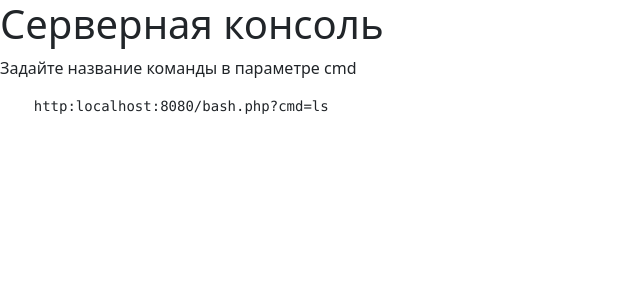
After one commit to PenzaStreetGames/backend_php, a PHP site: page /bash.php in a window 1280 px wide. The commit adds this page. Shown: the top 300 px of the page, without its empty margins (0-640 px from the left). Run offline with PHP 8.4, Linux system fonts and the light colour scheme.

Commit message:
Задание 2: последний пункт

```diff
--- /dev/null
+++ b/task_2/apache/bash.php
@@ -0,0 +1,32 @@
+<!DOCTYPE html>
+<html lang="en">
+<head>
+    <meta charset="UTF-8">
+    <title>Bash</title>
+    <link href="https://cdn.jsdelivr.net/npm/bootstrap@5.0.2/dist/css/bootstrap.min.css" rel="stylesheet" integrity="sha384-EVSTQN3/azprG1Anm3QDgpJLIm9Nao0Yz1ztcQTwFspd3yD65VohhpuuCOmLASjC" crossorigin="anonymous">
+
+</head>
+<body>
+<h1>Серверная консоль</h1>
+<?php
+if (isset($_GET["cmd"])) {
+    $cmd = $_GET["cmd"];
+    $command_list = array("ls", "ps", "whoami", "id");
+    $output = array();
+    if (in_array($cmd, $command_list)) {
+        $message = exec($cmd, $output);
+    } else {
+        $message = "forbidden command ".$cmd;
+        $output[] = $message;
+    }
+    echo "<p>Команда: <pre>".$cmd."</pre></p>";
+    echo "<pre>".implode("<br>", $output)."</pre>";
+} else {
+    echo "<p>Задайте название команды в параметре cmd</p>
+<pre>
+    http:localhost:8080/bash.php?cmd=ls
+</pre>";
+}
+?>
+</body>
+</html>
--- a/task_2/apache/drawer.php
+++ b/task_2/apache/drawer.php
@@ -7,10 +7,6 @@
 </head>
 <body>
 <h1>Рисовашки</h1>
-<p>Задайте число от 0 до 127 в параметре, чтобы нарисовать фигуру</p>
-<pre>
-    http:localhost:8080/drawer.php?num=...
-</pre>
 <?php
 if (isset($_GET['num'])) {
     /*
--- a/task_2/apache/sort.php
+++ b/task_2/apache/sort.php
@@ -46,7 +46,7 @@ if (isset($_GET['array'])) {
 } else {
     echo "<p>Задайте числа, разделённые запятыми в параметре array, чтобы отсортировать их</p>
 <pre>
-    http:localhost:8080/drawer.php?array=4,2,5, ...
+    http:localhost:8080/sort.php?array=4,2,5,...
 </pre>";
 }
 ?>
```
